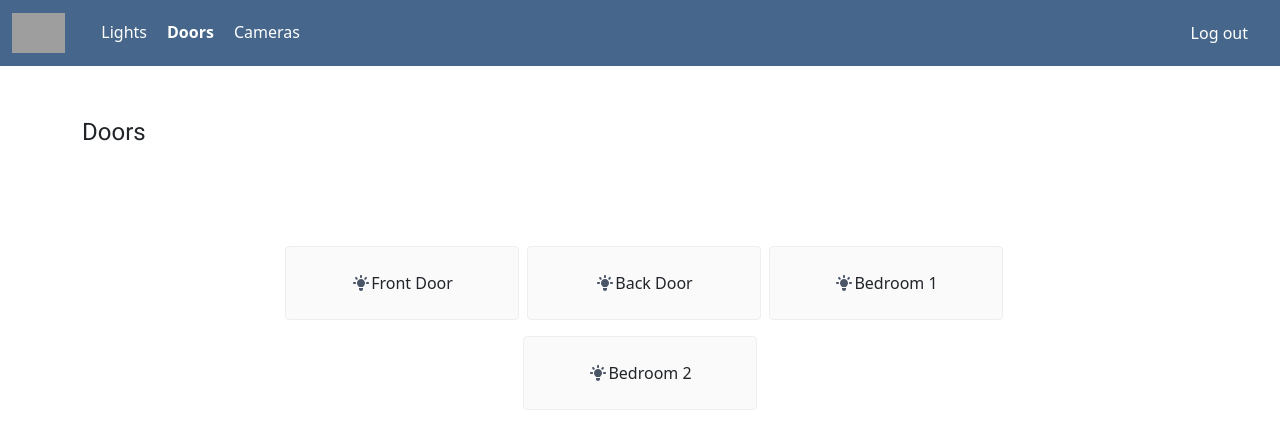
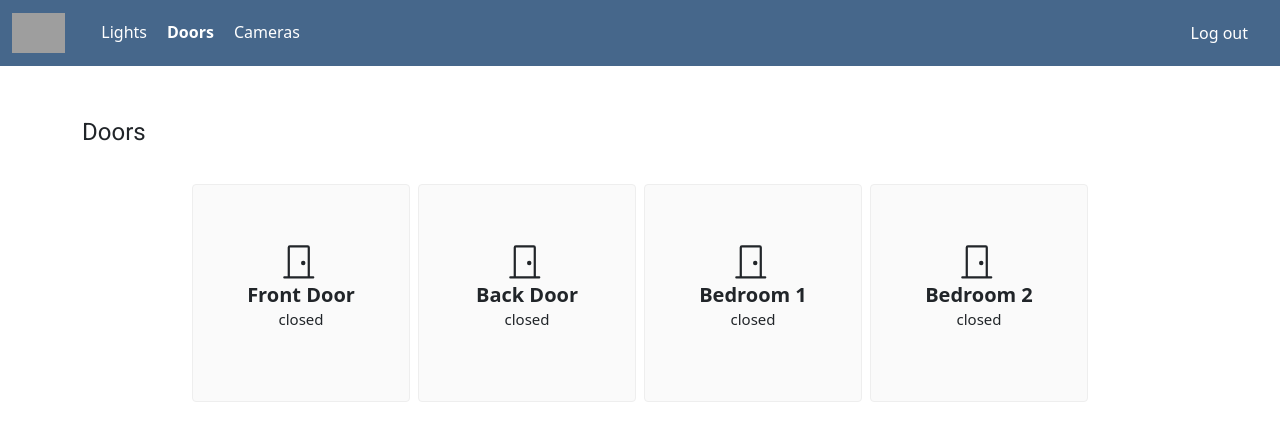
Before and after one commit to moniwaterhouse/SmartHouse-GUI, an Angular app: page /doors in a window 1280 px wide. Shown: the top 446 px of the page. Built offline with nearby package versions, Linux system fonts and the light colour scheme; no server answers; grey boxes are pictures that could not be loaded.

Commit message:
[Fix] image positioning and door icons

```diff
--- a/package.json
+++ b/package.json
@@ -22,6 +22,7 @@
     "@angular/platform-browser-dynamic": "~13.3.0",
     "@angular/router": "~13.3.0",
     "@material/form-field": "^14.0.0",
+    "bootstrap-icons": "^1.9.1",
     "rxjs": "~7.5.0",
     "tic-tac-toe-minimax": "1.0.8",
     "tslib": "^2.3.0",
--- a/src/app/camera/camera.component.html
+++ b/src/app/camera/camera.component.html
@@ -36,8 +36,8 @@
 
     </div>
 
-    <div>
-        <img  class="images" src={{gardenPhoto}}/>
+    <div class=" content">
+        <img  class="images" style="height:500px;" src="https://ctl.s6img.com/society6/img/vxxpdUhjvxS8kcm0CpGxY2V_H44/w_700/prints/~artwork/s6-original-art-uploads/society6/uploads/misc/62908843c70445898ab1971cfacbd007/~~/sun-energy1828169-prints.jpg?wait=0&attempt=0"/>
     </div>
   </body>
 </html>
--- a/src/app/camera/camera.component.scss
+++ b/src/app/camera/camera.component.scss
@@ -16,3 +16,12 @@
     margin-left: 50px;
     margin-top: 50px;
 }
+
+.content {
+    display: flex;
+    margin: 20px auto 32px;
+    padding: 0 16px;
+    max-width: 960px;
+    flex-direction: column;
+    align-items: center;
+  }
--- a/src/app/doors/doors.component.html
+++ b/src/app/doors/doors.component.html
@@ -39,25 +39,42 @@
     <div class="content" role="main">
         <div class="card-container">
             <a class="card" target="_blank" rel="noopener">
-              <svg width="20" height="20" viewBox="0 0 20 20" fill="none" xmlns="http://www.w3.org/2000/svg"> <path d="M11 3C11 2.44772 10.5523 2 10 2C9.44771 2 9 2.44772 9 3V4C9 4.55228 9.44771 5 10 5C10.5523 5 11 4.55228 11 4V3Z" fill="#4A5568"/> <path d="M15.6568 5.75731C16.0473 5.36678 16.0473 4.73362 15.6568 4.34309C15.2663 3.95257 14.6331 3.95257 14.2426 4.34309L13.5355 5.0502C13.145 5.44072 13.145 6.07389 13.5355 6.46441C13.926 6.85494 14.5592 6.85494 14.9497 6.46441L15.6568 5.75731Z" fill="#4A5568"/> <path d="M18 10C18 10.5523 17.5523 11 17 11H16C15.4477 11 15 10.5523 15 10C15 9.44771 15.4477 9 16 9H17C17.5523 9 18 9.44771 18 10Z" fill="#4A5568"/> <path d="M5.05019 6.46443C5.44071 6.85496 6.07388 6.85496 6.4644 6.46443C6.85493 6.07391 6.85493 5.44074 6.4644 5.05022L5.7573 4.34311C5.36677 3.95259 4.73361 3.95259 4.34308 4.34311C3.95256 4.73363 3.95256 5.3668 4.34308 5.75732L5.05019 6.46443Z" fill="#4A5568"/> <path d="M5 10C5 10.5523 4.55228 11 4 11H3C2.44772 11 2 10.5523 2 10C2 9.44771 2.44772 9 3 9H4C4.55228 9 5 9.44771 5 10Z" fill="#4A5568"/> <path d="M8 16V15H12V16C12 17.1046 11.1046 18 10 18C8.89543 18 8 17.1046 8 16Z" fill="#4A5568"/> <path d="M12.0009 14C12.0155 13.6597 12.2076 13.3537 12.4768 13.1411C13.4046 12.4086 14 11.2738 14 10C14 7.79086 12.2091 6 10 6C7.79086 6 6 7.79086 6 10C6 11.2738 6.59545 12.4086 7.52319 13.1411C7.79241 13.3537 7.98451 13.6597 7.99911 14H12.0009Z" fill="#4A5568"/> </svg>
-              <span>Front Door</span>
-              <a>{{frontDoorLabel}}</a>
+              <div class="content">
+                <svg xmlns="http://www.w3.org/2000/svg" width="40" height="40" fill="currentColor" class="bi bi-door-closed" viewBox="0 0 18 18">
+                  <path d="M3 2a1 1 0 0 1 1-1h8a1 1 0 0 1 1 1v13h1.5a.5.5 0 0 1 0 1h-13a.5.5 0 0 1 0-1H3V2zm1 13h8V2H4v13z"/>
+                  <path d="M9 9a1 1 0 1 0 2 0 1 1 0 0 0-2 0z"/>
+                </svg>  <a style="font-size: 20px;"><b>Front Door</b></a>
+                <a style="font-size: 15px;">closed</a>
+              </div>
+
             </a>
 
             <a class="card" target="_blank" rel="noopener">
-                <svg width="20" height="20" viewBox="0 0 20 20" fill="none" xmlns="http://www.w3.org/2000/svg"> <path d="M11 3C11 2.44772 10.5523 2 10 2C9.44771 2 9 2.44772 9 3V4C9 4.55228 9.44771 5 10 5C10.5523 5 11 4.55228 11 4V3Z" fill="#4A5568"/> <path d="M15.6568 5.75731C16.0473 5.36678 16.0473 4.73362 15.6568 4.34309C15.2663 3.95257 14.6331 3.95257 14.2426 4.34309L13.5355 5.0502C13.145 5.44072 13.145 6.07389 13.5355 6.46441C13.926 6.85494 14.5592 6.85494 14.9497 6.46441L15.6568 5.75731Z" fill="#4A5568"/> <path d="M18 10C18 10.5523 17.5523 11 17 11H16C15.4477 11 15 10.5523 15 10C15 9.44771 15.4477 9 16 9H17C17.5523 9 18 9.44771 18 10Z" fill="#4A5568"/> <path d="M5.05019 6.46443C5.44071 6.85496 6.07388 6.85496 6.4644 6.46443C6.85493 6.07391 6.85493 5.44074 6.4644 5.05022L5.7573 4.34311C5.36677 3.95259 4.73361 3.95259 4.34308 4.34311C3.95256 4.73363 3.95256 5.3668 4.34308 5.75732L5.05019 6.46443Z" fill="#4A5568"/> <path d="M5 10C5 10.5523 4.55228 11 4 11H3C2.44772 11 2 10.5523 2 10C2 9.44771 2.44772 9 3 9H4C4.55228 9 5 9.44771 5 10Z" fill="#4A5568"/> <path d="M8 16V15H12V16C12 17.1046 11.1046 18 10 18C8.89543 18 8 17.1046 8 16Z" fill="#4A5568"/> <path d="M12.0009 14C12.0155 13.6597 12.2076 13.3537 12.4768 13.1411C13.4046 12.4086 14 11.2738 14 10C14 7.79086 12.2091 6 10 6C7.79086 6 6 7.79086 6 10C6 11.2738 6.59545 12.4086 7.52319 13.1411C7.79241 13.3537 7.98451 13.6597 7.99911 14H12.0009Z" fill="#4A5568"/> </svg>
-                <span>Back Door</span>
-                <a>{{backDoorLabel}}</a>
+              <div class="content">
+                <svg xmlns="http://www.w3.org/2000/svg" width="40" height="40" fill="currentColor" class="bi bi-door-closed" viewBox="0 0 18 18">
+                  <path d="M3 2a1 1 0 0 1 1-1h8a1 1 0 0 1 1 1v13h1.5a.5.5 0 0 1 0 1h-13a.5.5 0 0 1 0-1H3V2zm1 13h8V2H4v13z"/>
+                  <path d="M9 9a1 1 0 1 0 2 0 1 1 0 0 0-2 0z"/>
+                </svg>  <a style="font-size: 20px;"><b>Back Door</b></a>
+                <a style="font-size: 15px;">closed</a>
+              </div>
               </a>
               <a class="card" target="_blank" rel="noopener">
-                <svg width="20" height="20" viewBox="0 0 20 20" fill="none" xmlns="http://www.w3.org/2000/svg"> <path d="M11 3C11 2.44772 10.5523 2 10 2C9.44771 2 9 2.44772 9 3V4C9 4.55228 9.44771 5 10 5C10.5523 5 11 4.55228 11 4V3Z" fill="#4A5568"/> <path d="M15.6568 5.75731C16.0473 5.36678 16.0473 4.73362 15.6568 4.34309C15.2663 3.95257 14.6331 3.95257 14.2426 4.34309L13.5355 5.0502C13.145 5.44072 13.145 6.07389 13.5355 6.46441C13.926 6.85494 14.5592 6.85494 14.9497 6.46441L15.6568 5.75731Z" fill="#4A5568"/> <path d="M18 10C18 10.5523 17.5523 11 17 11H16C15.4477 11 15 10.5523 15 10C15 9.44771 15.4477 9 16 9H17C17.5523 9 18 9.44771 18 10Z" fill="#4A5568"/> <path d="M5.05019 6.46443C5.44071 6.85496 6.07388 6.85496 6.4644 6.46443C6.85493 6.07391 6.85493 5.44074 6.4644 5.05022L5.7573 4.34311C5.36677 3.95259 4.73361 3.95259 4.34308 4.34311C3.95256 4.73363 3.95256 5.3668 4.34308 5.75732L5.05019 6.46443Z" fill="#4A5568"/> <path d="M5 10C5 10.5523 4.55228 11 4 11H3C2.44772 11 2 10.5523 2 10C2 9.44771 2.44772 9 3 9H4C4.55228 9 5 9.44771 5 10Z" fill="#4A5568"/> <path d="M8 16V15H12V16C12 17.1046 11.1046 18 10 18C8.89543 18 8 17.1046 8 16Z" fill="#4A5568"/> <path d="M12.0009 14C12.0155 13.6597 12.2076 13.3537 12.4768 13.1411C13.4046 12.4086 14 11.2738 14 10C14 7.79086 12.2091 6 10 6C7.79086 6 6 7.79086 6 10C6 11.2738 6.59545 12.4086 7.52319 13.1411C7.79241 13.3537 7.98451 13.6597 7.99911 14H12.0009Z" fill="#4A5568"/> </svg>
-                <span> Bedroom 1</span>
-                <a>{{bedroom1Label}}</a>
+                <div class="content">
+                  <svg xmlns="http://www.w3.org/2000/svg" width="40" height="40" fill="currentColor" class="bi bi-door-closed" viewBox="0 0 18 18">
+                    <path d="M3 2a1 1 0 0 1 1-1h8a1 1 0 0 1 1 1v13h1.5a.5.5 0 0 1 0 1h-13a.5.5 0 0 1 0-1H3V2zm1 13h8V2H4v13z"/>
+                    <path d="M9 9a1 1 0 1 0 2 0 1 1 0 0 0-2 0z"/>
+                  </svg>  <a style="font-size: 20px;"><b>Bedroom 1</b></a>
+                  <a style="font-size: 15px;">closed</a>
+                </div>
               </a>
               <a class="card" target="_blank" rel="noopener">
-                <svg width="20" height="20" viewBox="0 0 20 20" fill="none" xmlns="http://www.w3.org/2000/svg"> <path d="M11 3C11 2.44772 10.5523 2 10 2C9.44771 2 9 2.44772 9 3V4C9 4.55228 9.44771 5 10 5C10.5523 5 11 4.55228 11 4V3Z" fill="#4A5568"/> <path d="M15.6568 5.75731C16.0473 5.36678 16.0473 4.73362 15.6568 4.34309C15.2663 3.95257 14.6331 3.95257 14.2426 4.34309L13.5355 5.0502C13.145 5.44072 13.145 6.07389 13.5355 6.46441C13.926 6.85494 14.5592 6.85494 14.9497 6.46441L15.6568 5.75731Z" fill="#4A5568"/> <path d="M18 10C18 10.5523 17.5523 11 17 11H16C15.4477 11 15 10.5523 15 10C15 9.44771 15.4477 9 16 9H17C17.5523 9 18 9.44771 18 10Z" fill="#4A5568"/> <path d="M5.05019 6.46443C5.44071 6.85496 6.07388 6.85496 6.4644 6.46443C6.85493 6.07391 6.85493 5.44074 6.4644 5.05022L5.7573 4.34311C5.36677 3.95259 4.73361 3.95259 4.34308 4.34311C3.95256 4.73363 3.95256 5.3668 4.34308 5.75732L5.05019 6.46443Z" fill="#4A5568"/> <path d="M5 10C5 10.5523 4.55228 11 4 11H3C2.44772 11 2 10.5523 2 10C2 9.44771 2.44772 9 3 9H4C4.55228 9 5 9.44771 5 10Z" fill="#4A5568"/> <path d="M8 16V15H12V16C12 17.1046 11.1046 18 10 18C8.89543 18 8 17.1046 8 16Z" fill="#4A5568"/> <path d="M12.0009 14C12.0155 13.6597 12.2076 13.3537 12.4768 13.1411C13.4046 12.4086 14 11.2738 14 10C14 7.79086 12.2091 6 10 6C7.79086 6 6 7.79086 6 10C6 11.2738 6.59545 12.4086 7.52319 13.1411C7.79241 13.3537 7.98451 13.6597 7.99911 14H12.0009Z" fill="#4A5568"/> </svg>
-                <span> Bedroom 2</span>
-                <a>{{bedroom2Label}}</a>
+                <div class="content">
+                  <svg xmlns="http://www.w3.org/2000/svg" width="40" height="40" fill="currentColor" class="bi bi-door-closed" viewBox="0 0 18 18">
+                    <path d="M3 2a1 1 0 0 1 1-1h8a1 1 0 0 1 1 1v13h1.5a.5.5 0 0 1 0 1h-13a.5.5 0 0 1 0-1H3V2zm1 13h8V2H4v13z"/>
+                    <path d="M9 9a1 1 0 1 0 2 0 1 1 0 0 0-2 0z"/>
+                  </svg>  <a style="font-size: 20px;"><b>Bedroom 2</b></a>
+                  <a style="font-size: 15px;">closed</a>
+                </div>
               </a>
 
           </div>
--- a/src/app/doors/doors.component.scss
+++ b/src/app/doors/doors.component.scss
@@ -77,7 +77,7 @@
 
   .content {
     display: flex;
-    margin: 82px auto 32px;
+    margin: 20px auto 32px;
     padding: 0 16px;
     max-width: 960px;
     flex-direction: column;
@@ -109,10 +109,10 @@
     border-radius: 4px;
     border: 1px solid #eee;
     background-color: #fafafa;
-    height: 40px;
+    height: 200px;
     width: 200px;
-    margin: 0 8px 16px;
-    padding: 16px;
+    margin: 0 8px 8px;
+    padding: 8px;
     display: flex;
     flex-direction: row;
     justify-content: center;
```
Also changed, not shown: 1 other file (tests, documents, lock files or other folders).
